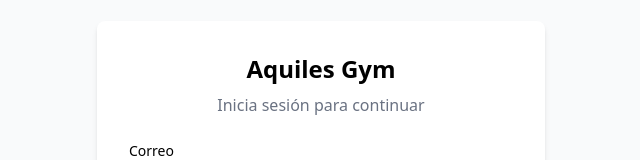
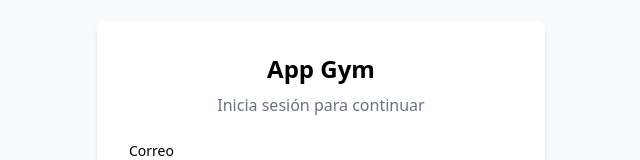
Before and after one commit to G-morenoB/gym-admin, a Next.js app: page /login in a window 1280 px wide. Shown: the part 201-361 px from the top of the page, without its empty margins (319-959 px from the left). Built offline with nearby package versions, Linux system fonts and the light colour scheme; no server answers.

Commit message:
cambio de nombre

```diff
--- a/app/login/page.tsx
+++ b/app/login/page.tsx
@@ -74,7 +74,7 @@
       <div className="bg-white p-8 rounded-lg shadow-md w-full max-w-md">
 
         {/* np */}
-        <h1 className="text-2xl font-bold text-center mb-2">Aquiles Gym</h1>
+        <h1 className="text-2xl font-bold text-center mb-2">App Gym</h1>
         <p className="text-gray-500 text-center mb-6">Inicia sesión para continuar</p>
 
         {/* Formulario */}
--- a/components/AdminSidebar.tsx
+++ b/components/AdminSidebar.tsx
@@ -59,7 +59,7 @@
 
         {/* Logo */}
         <div className="p-6 border-b">
-          <h1 className="font-bold text-lg">Aquiles Gym</h1>
+          <h1 className="font-bold text-lg">App Gym</h1>
           <p className="text-xs text-gray-500">Panel de Gestión</p>
         </div>
 
```
